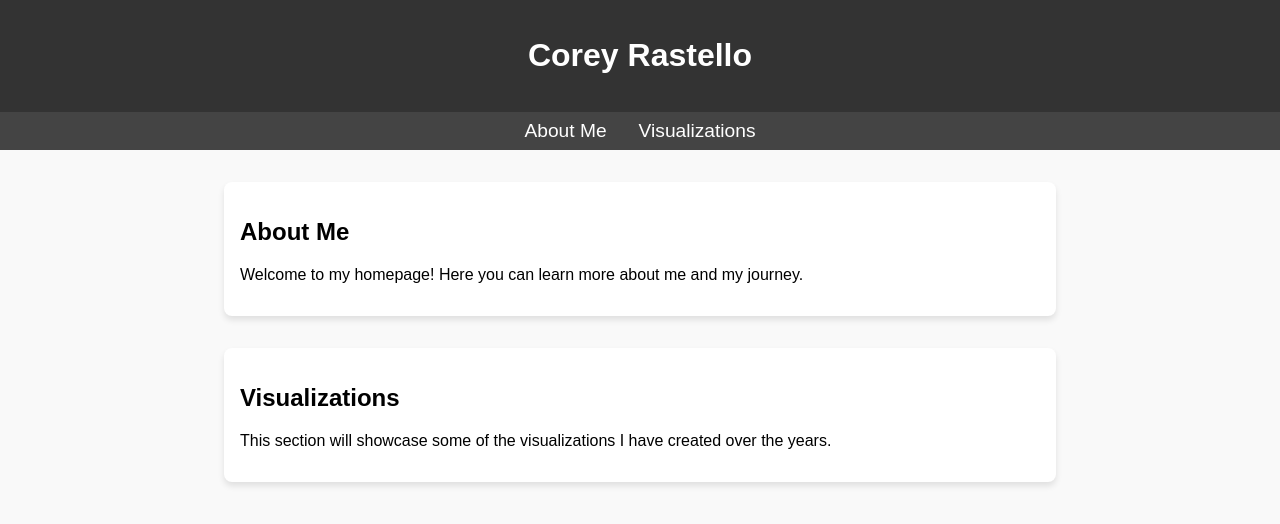
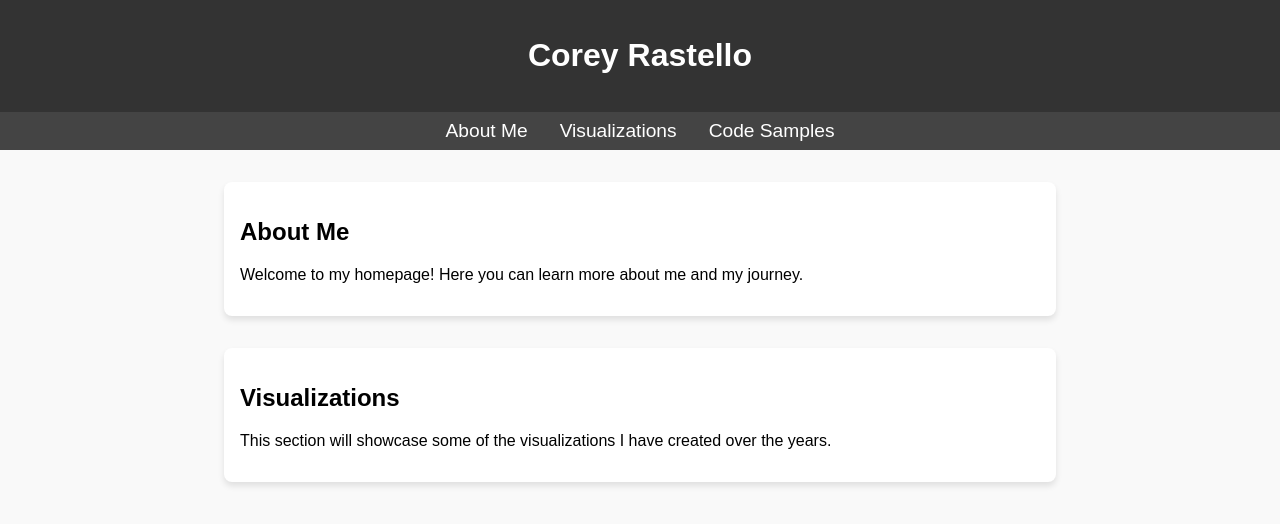
Before and after one commit to cras-py/coreyrastello, a plain HTML site: page docs/index.html in a window 1280 px wide. Drawn offline with Linux system fonts and the light colour scheme.

Commit message:
updated md for about

```diff
--- a/docs/index.html
+++ b/docs/index.html
@@ -58,6 +58,7 @@
     <nav>
         <a href="about.html">About Me</a>
         <a href="visualization.html">Visualizations</a>
+        <a href="Code Samples">Code Samples</a>
     </nav>
     <section id="about-me">
         <h2>About Me</h2>
```
